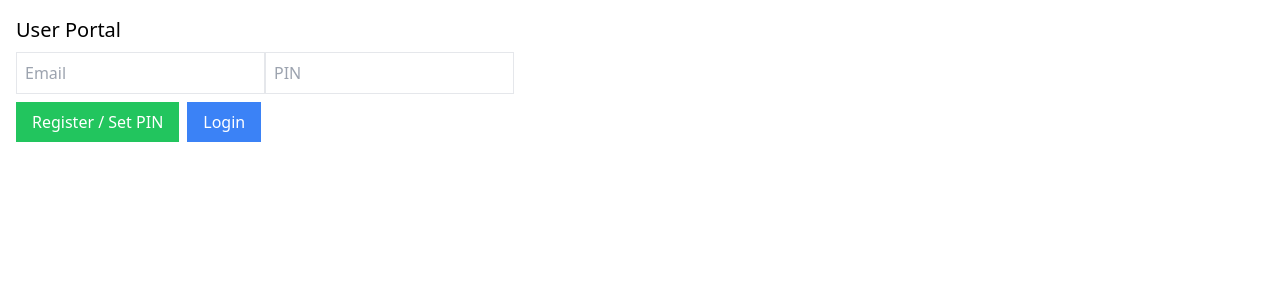
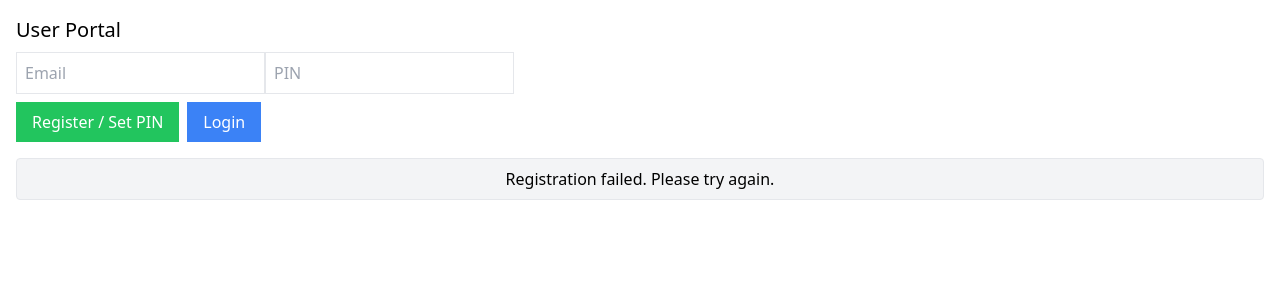
Before and after one commit to KSHITIZJAIN00/Local_Payment_Gateway, a React (Create React App) app in the folder client/: page /portal in a window 1280 px wide. Both pictures are taken after a click on the button "Register / Set PIN". Shown: the top 300 px of the page. Built offline with nearby package versions, Linux system fonts and the light colour scheme; no server answers; the HTML template or start-up script is replaced by a standard one.

Commit message:
Update UserPortal.jsx

```diff
--- a/client/src/pages/UserPortal.jsx
+++ b/client/src/pages/UserPortal.jsx
@@ -7,17 +7,30 @@ export default function UserPortal() {
   const [email, setEmail] = useState('');
   const [pin, setPin] = useState('');
   const [token, setToken] = useState('');
+  const [message, setMessage] = useState('');
 
   const register = async () => {
+    try {
       const res = await axios.post(`${API_BASE}/api/auth/register`, { email, pin });
       setToken(res.data.token);
       localStorage.setItem('token', res.data.token);
+      setMessage('User registered successfully!');
+    } catch (err) {
+      console.error(err);
+      setMessage('Registration failed. Please try again.');
+    }
   };
 
   const login = async () => {
+    try {
       const res = await axios.post(`${API_BASE}/api/auth/login`, { email, pin });
       setToken(res.data.token);
       localStorage.setItem('token', res.data.token);
+      setMessage('Login successful!');
+    } catch (err) {
+      console.error(err);
+      setMessage('Login failed. Please check your credentials.');
+    }
   };
 
   return (
@@ -51,6 +64,11 @@ export default function UserPortal() {
           Login
         </button>
       </div>
+      {message && (
+        <div className="mt-4 p-2 bg-gray-100 border rounded text-center">
+          {message}
+        </div>
+      )}
     </div>
   );
 }
```
Lines whose indentation alone changed are shown as unchanged.
